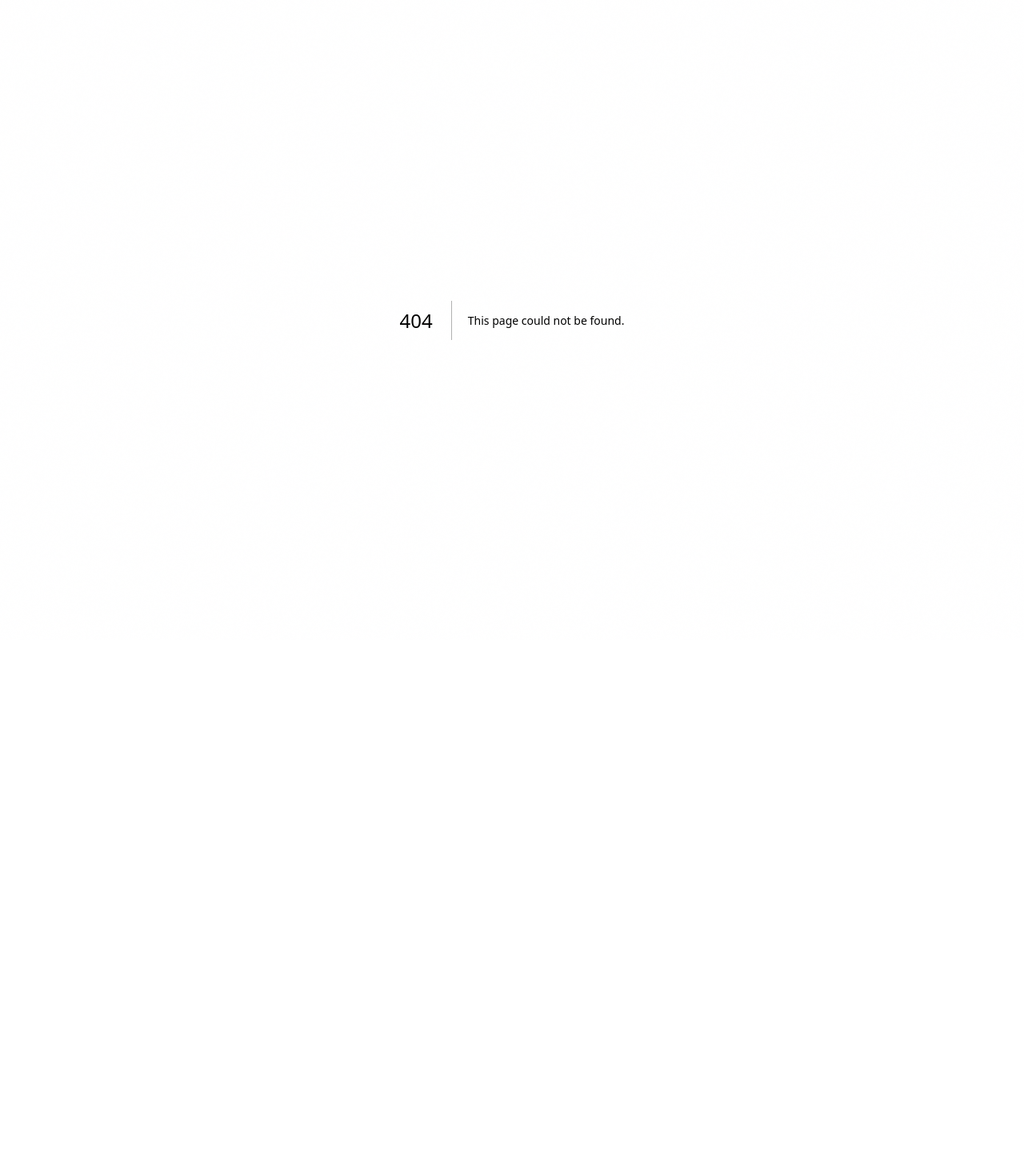
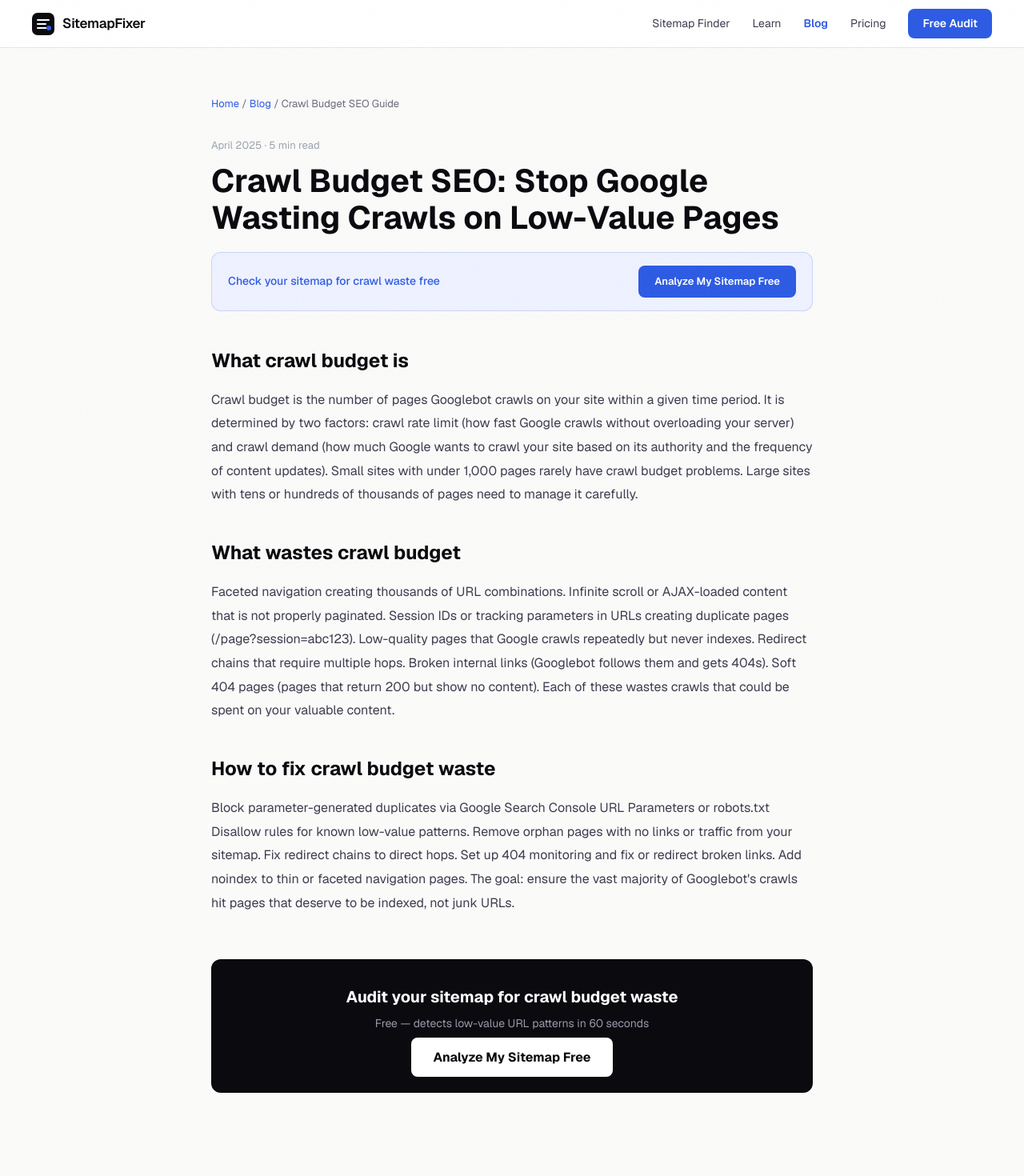
Before and after one commit to Watermelon-Coctail-Bar/sitemap-fixer, a Next.js app: page /blog/crawl-budget-seo-guide in a window 1280 px wide. Before the commit this address had no page. Shown: the top 1470 px of the page at 80% size. Before the commit the page ends 800 px from the top, so only its background shows below. Built offline with nearby package versions, Linux system fonts and the light colour scheme.

Commit message:
Create page.tsx

```diff
--- /dev/null
+++ b/src/app/blog/crawl-budget-seo-guide/page.tsx
@@ -0,0 +1,41 @@
+import type { Metadata } from 'next';
+export const metadata: Metadata = {
+  title: 'Crawl Budget SEO Guide: How to Stop Google Wasting Crawls on Low-Value Pages | SitemapFixer',
+  description: "Crawl budget limits how many pages Google crawls on your site. Here is how to stop wasting it on low-value pages and ensure your important content gets crawled.",
+  alternates: { canonical: 'https://sitemapfixer.com/blog/crawl-budget-seo-guide' },
+};
+const sections = [
+  { t: "What crawl budget is", d: "Crawl budget is the number of pages Googlebot crawls on your site within a given time period. It is determined by two factors: crawl rate limit (how fast Google crawls without overloading your server) and crawl demand (how much Google wants to crawl your site based on its authority and the frequency of content updates). Small sites with under 1,000 pages rarely have crawl budget problems. Large sites with tens or hundreds of thousands of pages need to manage it carefully." },
+  { t: "What wastes crawl budget", d: "Faceted navigation creating thousands of URL combinations. Infinite scroll or AJAX-loaded content that is not properly paginated. Session IDs or tracking parameters in URLs creating duplicate pages (/page?session=abc123). Low-quality pages that Google crawls repeatedly but never indexes. Redirect chains that require multiple hops. Broken internal links (Googlebot follows them and gets 404s). Soft 404 pages (pages that return 200 but show no content). Each of these wastes crawls that could be spent on your valuable content." },
+  { t: "How to fix crawl budget waste", d: "Block parameter-generated duplicates via Google Search Console URL Parameters or robots.txt Disallow rules for known low-value patterns. Remove orphan pages with no links or traffic from your sitemap. Fix redirect chains to direct hops. Set up 404 monitoring and fix or redirect broken links. Add noindex to thin or faceted navigation pages. The goal: ensure the vast majority of Googlebot's crawls hit pages that deserve to be indexed, not junk URLs." },
+];
+export default function Page() {
+  return (
+    <article style={{ maxWidth: 800, margin: '0 auto', padding: '60px 24px' }}>
+      <nav style={{ fontSize: 13, color: '#6b6b7d', marginBottom: 32 }}>
+        <a href="/" style={{ color: '#2d5be3', textDecoration: 'none' }}>Home</a>{' / '}
+        <a href="/blog" style={{ color: '#2d5be3', textDecoration: 'none' }}>Blog</a>{' / '}
+        <span>Crawl Budget SEO Guide</span>
+      </nav>
+      <div style={{ fontSize: 13, color: '#9ca3af', marginBottom: 12 }}>April 2025 · 5 min read</div>
+      <h1 style={{ fontSize: 40, fontWeight: 700, color: '#0a0a0f', marginBottom: 20, lineHeight: 1.15 }}>Crawl Budget SEO: Stop Google Wasting Crawls on Low-Value Pages</h1>
+      <div style={{ background: '#eef1ff', border: '1px solid rgba(45,91,227,0.2)', borderRadius: 12, padding: '16px 20px', marginBottom: 40, display: 'flex', alignItems: 'center', justifyContent: 'space-between', gap: 16 }}>
+        <span style={{ fontSize: 14, color: '#2d5be3', fontWeight: 500 }}>Check your sitemap for crawl waste free</span>
+        <a href="/" style={{ background: '#2d5be3', color: 'white', padding: '10px 20px', borderRadius: 8, textDecoration: 'none', fontWeight: 600, fontSize: 13 }}>Analyze My Sitemap Free</a>
+      </div>
+      <div style={{ fontSize: 16, color: '#3d3d4f', lineHeight: 1.85 }}>
+        {sections.map(({ t, d }) => (
+          <div key={t} style={{ marginBottom: 36 }}>
+            <h2 style={{ fontSize: 24, fontWeight: 700, color: '#0a0a0f', marginBottom: 12 }}>{t}</h2>
+            <p style={{ margin: 0 }}>{d}</p>
+          </div>
+        ))}
+      </div>
+      <div style={{ background: '#0a0a0f', borderRadius: 12, padding: '32px', textAlign: 'center', marginTop: 56 }}>
+        <div style={{ fontSize: 20, fontWeight: 700, color: 'white', marginBottom: 8 }}>Audit your sitemap for crawl budget waste</div>
+        <div style={{ color: '#9999aa', marginBottom: 20, fontSize: 14 }}>Free — detects low-value URL patterns in 60 seconds</div>
+        <a href="/" style={{ background: 'white', color: '#0a0a0f', padding: '14px 28px', borderRadius: 8, textDecoration: 'none', fontWeight: 700 }}>Analyze My Sitemap Free</a>
+      </div>
+    </article>
+  );
+}
```
